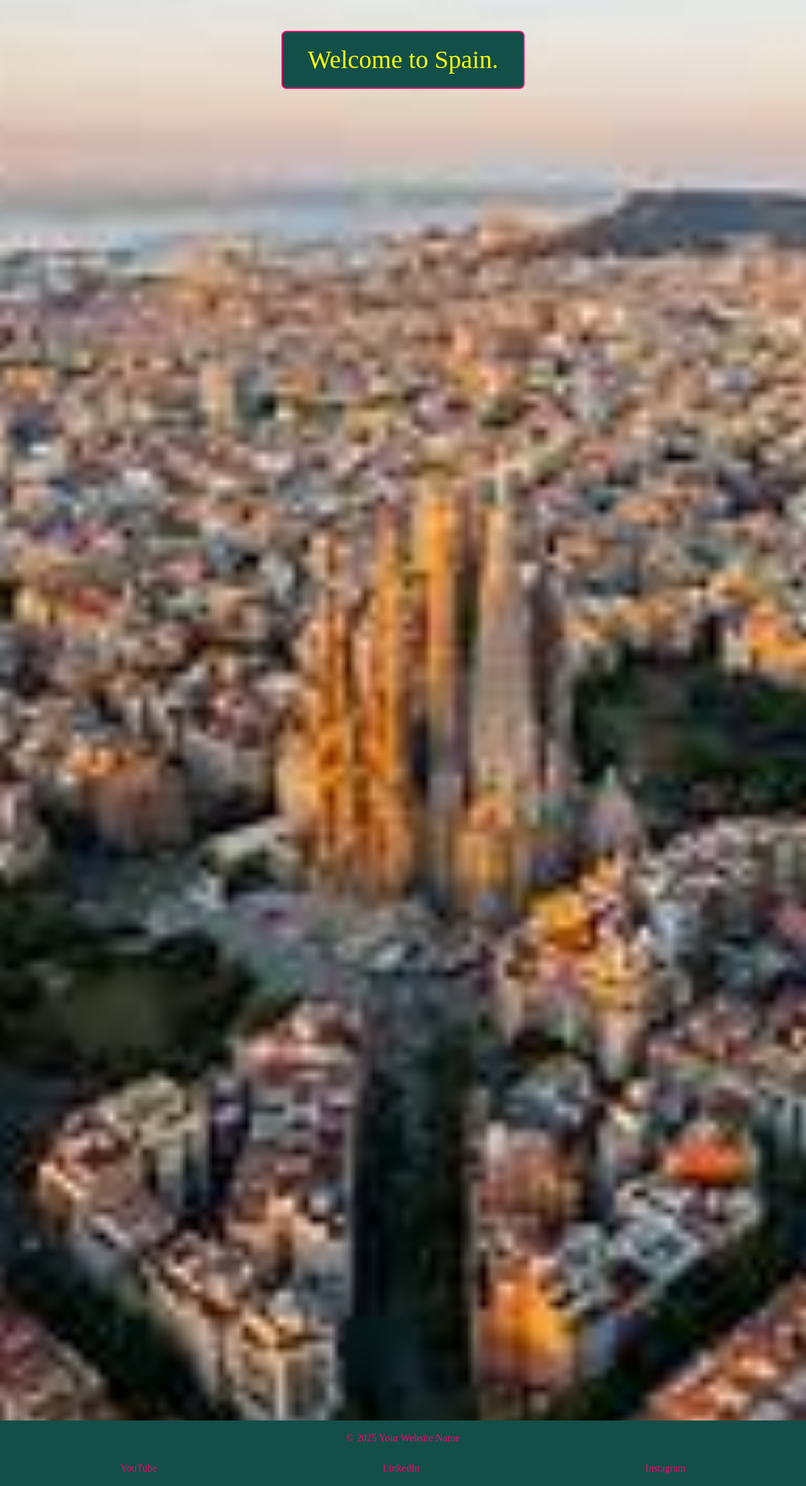
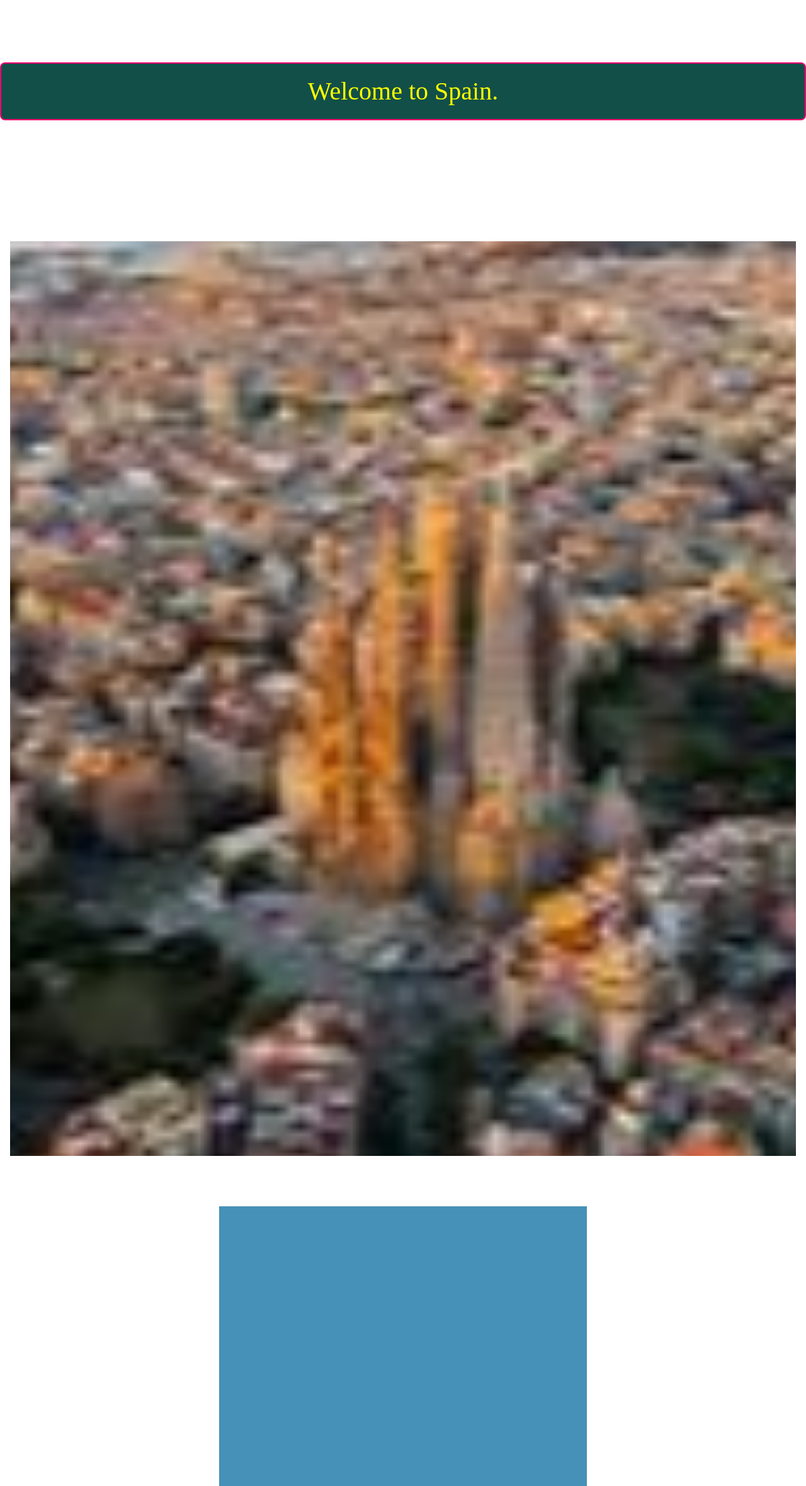
Before and after one commit to Richard-L4/Espana, a Django app: page / in a window 1280 px wide. Shown: the part 61-2420 px from the top of the page at 63% size. Run offline with Django 5.2, Linux system fonts and the light colour scheme.

Commit message:
styling to all pages

```diff
--- a/espana_es/static/CSS/espana.css
+++ b/espana_es/static/CSS/espana.css
@@ -14,15 +14,99 @@ html, body {
   overflow-x: hidden;
 }
 
-body {
+body.home-page {
+  margin: 0;
+  font-family: "Times New Roman", Times, serif;
+}
+
+/* General home image section */
+.home-image {
+  height: 60vh;                  /* almost full screen */
+  width: 100%;
+  background-size: cover;
+  background-position: center;
+  background-attachment: fixed;   /* creates parallax feel */
+  margin-bottom: 3rem;
+}
+
+/* Specific images */
+.home-image.image-1 {
+  background-image: url('../images/Home-page-1.jpg');
+}
+
+.home-image.image-2 {
+  background-image: url('../images/Home-page-2.jpg');
+}
+
+/* Text section */
+.home-text {
+  min-height: 90vh;
   display: flex;
-  flex-direction: column;
+  align-items: center;
+  justify-content: center;
+  text-align: center;
+  padding: 2rem;
+  background-color: #4691b7;         /* optional */
+}
+
+.home-text .text-container {
+  max-width: 700px;
+}
+
+.home-text h1 {
+  font-size: 3rem;
+  margin-bottom: 1rem;
+}
+
+.home-text p {
+  font-size: 1.25rem;
+  line-height: 1.6;
+}
+
+
+
+/* ---------------------------
+   Morph Background
+--------------------------- */
+.morph-page {
+  position: relative;
+  overflow: hidden;
   min-height: 100vh;
-  padding-top: 4.375rem;
-  background: url('../images/Home-page-1.jpg')
-              center center / cover no-repeat fixed;
-  image-rendering: auto;
 }
+
+.image-morph {
+  position: fixed;
+  top: 0;
+  left: 0;
+  width: 100vw;
+  height: 100vh;
+  z-index: -1;
+}
+
+.image-morph img {
+  position: absolute;
+  width: 100%;
+  height: 100%;
+  object-fit: cover;
+  opacity: 0;
+  animation: crossfade 16s infinite;
+}
+
+.image-morph img:nth-child(1) { animation-delay: 0s; }
+.image-morph img:nth-child(2) { animation-delay: 3.2s; }
+.image-morph img:nth-child(3) { animation-delay: 6.4s; }
+.image-morph img:nth-child(4) { animation-delay: 9.6s; }
+.image-morph img:nth-child(5) { animation-delay: 12.8s; }
+
+/* keyframes: fade in, stay visible, fade out */
+@keyframes crossfade {
+  0%   { opacity: 0; }
+  10%  { opacity: 1; }   /* fade in */
+  30%  { opacity: 1; }   /* visible */
+  40%  { opacity: 0; }   /* fade out */
+  100% { opacity: 0; }
+}
+
 
 main {
   flex: 1;
@@ -38,7 +122,7 @@ main {
 .color {
   color: yellow;                       /* text color */
   text-align: center;
-  margin: 1em auto;
+  margin: 4em auto;
   padding: 0.5em 1em;                   /* subtle padding to keep size reasonable */
   border: 2px solid #f8046f;           /* blue border */
   border-radius: 8px;
--- a/espana_es/templates/base.html
+++ b/espana_es/templates/base.html
@@ -16,7 +16,11 @@
     <script defer src="{% static 'JS/espana.js' %}"></script>
 </head>
 
-<body>
+<body class="{% block body_class %}{% endblock %}">
+
+     {% block morph_images %}
+     {% endblock %}
+
     <nav class="navbar">
         <div class="logo">
             <a href="{% url 'index' %}">
--- a/espana_es/templates/index.html
+++ b/espana_es/templates/index.html
@@ -1,8 +1,21 @@
 {% extends 'base.html' %}
 {% load static %}
+
 {% block title %}Spain | Home{% endblock %}
+{% block body_class %}home-page{% endblock %}
 
 {% block content %}
 
+<!-- Text section -->
+<section class="home-image image-1"></section>
+
+<section class="home-text">
+    <div class="text-container">
+        <h1>Welcome to Spain!</h1>
+        <p>Discover the magic, culture, and beauty of Spain in every corner.</p>
+    </div>
+</section>
+
+<section class="home-image image-2"></section>
 
 {% endblock %}
```
Also changed, not shown: other parts of espana_es/static/CSS/espana.css (+0 -43 lines), espana_es/templates/about.html (+13 -0 lines), espana_es/templates/cities.html (+13 -0 lines), espana_es/templates/city-details.html (+13 -0 lines), espana_es/templates/confirm-logout.html (+13 -0 lines), espana_es/templates/login.html (+13 -0 lines), espana_es/templates/logout.html (+13 -0 lines), espana_es/templates/register.html (+13 -0 lines).
